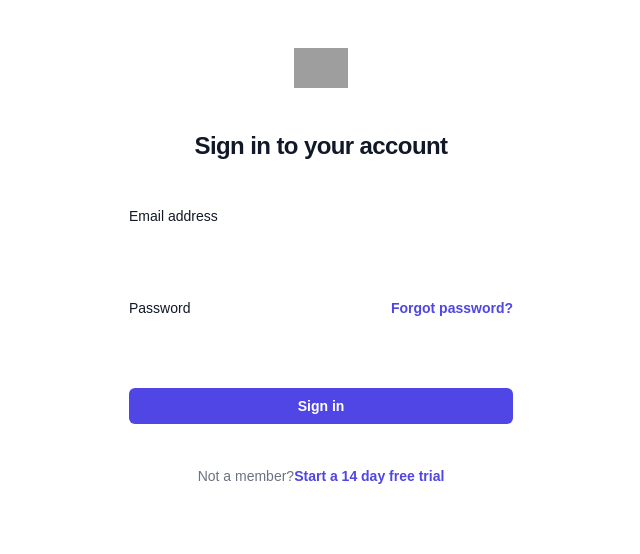
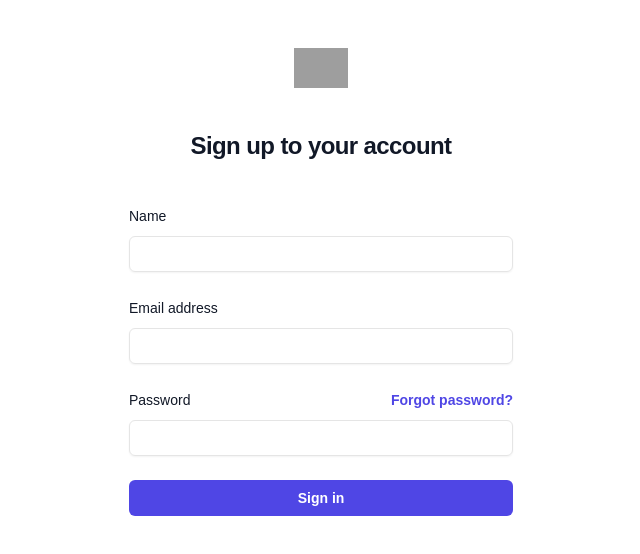
Before and after one commit to PremBhooma/zustand, a Next.js app: page /register in a window 1280 px wide. Shown: the top 554 px of the page, without its empty margins (319-959 px from the left). Built offline with nearby package versions, Linux system fonts and the light colour scheme; grey boxes are pictures that could not be loaded.

Commit message:
`Refactor login and register pages with Tailwind UI components`

```diff
--- a/app/(auth)/login/page.js
+++ b/app/(auth)/login/page.js
@@ -1,7 +1,52 @@
+import { Input } from "@/components/ui/input";
+import { Label } from "@/components/ui/label";
 import React from "react";
 
 const page = () => {
-  return <div>Login</div>;
+  return (
+    <>
+      <section className="min-h-screen">
+        <div className="flex flex-col justify-center px-6 py-12 lg:px-8">
+          <div className="sm:mx-auto sm:w-full sm:max-w-sm">
+            <img className="mx-auto h-10 w-auto" src="https://tailwindui.com/plus-assets/img/logos/mark.svg?color=indigo&shade=600" alt="Your Company" />
+            <h2 className="mt-10 text-center text-2xl/9 font-bold tracking-tight text-gray-900">Sign in to your account</h2>
+          </div>
+          <div className="mt-10 sm:mx-auto sm:w-full sm:max-w-sm">
+            <form className="space-y-6">
+              <div>
+                <Label htmlFor="email" className="block text-sm/6 font-medium text-gray-900">
+                  Email address
+                </Label>
+                <div className="mt-2">
+                  <Input type="email" name="email" id="email" autoComplete="email" required />
+                </div>
+              </div>
+              <div>
+                <div className="flex items-center justify-between">
+                  <Label htmlFor="password" className="block text-sm/6 font-medium text-gray-900">
+                    Password
+                  </Label>
+                  <div className="text-sm">
+                    <a href="#" className="font-semibold text-indigo-600 hover:text-indigo-500">
+                      Forgot password?
+                    </a>
+                  </div>
+                </div>
+                <div className="mt-2">
+                  <Input type="password" name="password" id="password" autoComplete="current-password" required />
+                </div>
+              </div>
+              <div>
+                <button type="submit" className="flex w-full justify-center rounded-md bg-indigo-600 px-3 py-1.5 text-sm/6 font-semibold text-white shadow-xs hover:bg-indigo-500 focus-visible:outline-2 focus-visible:outline-offset-2 focus-visible:outline-indigo-600">
+                  Sign in
+                </button>
+              </div>
+            </form>
+          </div>
+        </div>
+      </section>
+    </>
+  );
 };
 
 export default page;
--- a/app/(auth)/register/page.js
+++ b/app/(auth)/register/page.js
@@ -1,28 +1,39 @@
+import { Input } from "@/components/ui/input";
+import { Label } from "@/components/ui/label";
 import React from "react";
 
 const page = () => {
   return (
     <>
-      <div className="flex min-h-full flex-col justify-center px-6 py-12 lg:px-8">
+      <section className="min-h-screen">
+        <div className="flex flex-col justify-center px-6 py-12 lg:px-8">
           <div className="sm:mx-auto sm:w-full sm:max-w-sm">
             <img className="mx-auto h-10 w-auto" src="https://tailwindui.com/plus-assets/img/logos/mark.svg?color=indigo&shade=600" alt="Your Company" />
-          <h2 className="mt-10 text-center text-2xl/9 font-bold tracking-tight text-gray-900">Sign in to your account</h2>
+            <h2 className="mt-10 text-center text-2xl/9 font-bold tracking-tight text-gray-900">Sign up to your account</h2>
           </div>
           <div className="mt-10 sm:mx-auto sm:w-full sm:max-w-sm">
-          <form className="space-y-6" action="#" method="POST">
+            <form className="space-y-6">
               <div>
-              <label htmlFor="email" className="block text-sm/6 font-medium text-gray-900">
+                <Label htmlFor="name" className="block text-sm/6 font-medium text-gray-900">
+                  Name
+                </Label>
+                <div className="mt-2">
+                  <Input type="text" name="name" id="name" autoComplete="name" required />
+                </div>
+              </div>
+              <div>
+                <Label htmlFor="email" className="block text-sm/6 font-medium text-gray-900">
                   Email address
-              </label>
+                </Label>
                 <div className="mt-2">
-                <input type="email" name="email" id="email" autoComplete="email" required className="block w-full rounded-md bg-white px-3 py-1.5 text-base text-gray-900 outline-1 -outline-offset-1 outline-gray-300 placeholder:text-gray-400 focus:outline-2 focus:-outline-offset-2 focus:outline-indigo-600 sm:text-sm/6" />
+                  <Input type="email" name="email" id="email" autoComplete="email" required />
                 </div>
               </div>
               <div>
                 <div className="flex items-center justify-between">
-                <label htmlFor="password" className="block text-sm/6 font-medium text-gray-900">
+                  <Label htmlFor="password" className="block text-sm/6 font-medium text-gray-900">
                     Password
-                </label>
+                  </Label>
                   <div className="text-sm">
                     <a href="#" className="font-semibold text-indigo-600 hover:text-indigo-500">
                       Forgot password?
@@ -30,7 +41,7 @@ const page = () => {
                   </div>
                 </div>
                 <div className="mt-2">
-                <input type="password" name="password" id="password" autoComplete="current-password" required className="block w-full rounded-md bg-white px-3 py-1.5 text-base text-gray-900 outline-1 -outline-offset-1 outline-gray-300 placeholder:text-gray-400 focus:outline-2 focus:-outline-offset-2 focus:outline-indigo-600 sm:text-sm/6" />
+                  <Input type="password" name="password" id="password" autoComplete="current-password" required />
                 </div>
               </div>
               <div>
@@ -39,14 +50,9 @@ const page = () => {
                 </button>
               </div>
             </form>
-          <p className="mt-10 text-center text-sm/6 text-gray-500">
-            Not a member?
-            <a href="#" className="font-semibold text-indigo-600 hover:text-indigo-500">
-              Start a 14 day free trial
-            </a>
-          </p>
           </div>
         </div>
+      </section>
     </>
   );
 };
```
Lines whose indentation alone changed are shown as unchanged.
